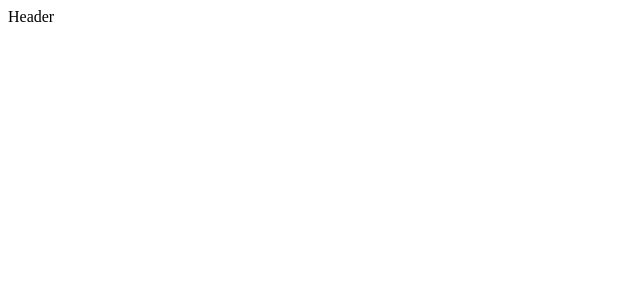
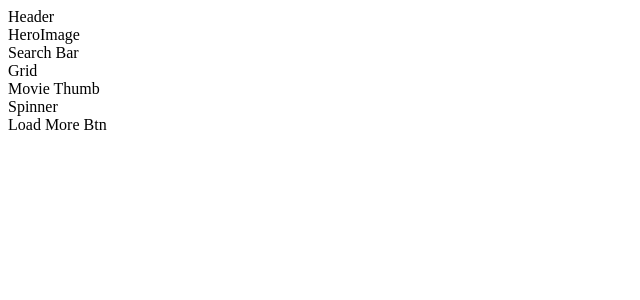
Before and after one commit to dontrellthedeveloper/Internet-Movie-Database-IMDB-Clone-, a React (Create React App) app: page / in a window 1280 px wide. Shown: the top 300 px of the page, without its empty margins (0-640 px from the left). Built offline with nearby package versions, Linux system fonts and the light colour scheme.

Commit message:
setup components for the homepage

```diff
--- a/src/components/App.js
+++ b/src/components/App.js
@@ -1,7 +1,13 @@
 import React from 'react';
 
 import Header from './elements/Header';
+import Home from "./Home";
 
-const App = () => <div><Header/></div>;
+const App = () => (
+    <div>
+        <Header/>
+        <Home/>
+    </div>
+)
 
 export default App;
--- /dev/null
+++ b/src/components/Home.js
@@ -0,0 +1,24 @@
+import React from "react";
+
+//import Components
+import HeroImage from "./elements/HeroImage";
+import SearchBar from "./elements/SearchBar";
+import Grid from './elements/Grid';
+import MovieThumb from "./elements/MovieThumb";
+import LoadMoreBtn from "./elements/LoadMoreBtn";
+import Spinner from "./elements/Spinner";
+
+const Home = () => {
+    return (
+        <>
+           <HeroImage/>
+           <SearchBar/>
+           <Grid/>
+           <MovieThumb/>
+           <Spinner/>
+           <LoadMoreBtn/>
+        </>
+    );
+};
+
+export default Home;
--- /dev/null
+++ b/src/components/elements/Grid.js
@@ -0,0 +1,11 @@
+import React from 'react';
+
+const Grid = () => {
+    return (
+        <div>
+            Grid
+        </div>
+    );
+};
+
+export default Grid;
--- /dev/null
+++ b/src/components/elements/HeroImage.js
@@ -0,0 +1,11 @@
+import React from 'react';
+
+const HeroImage = () => {
+    return (
+        <div>
+            HeroImage
+        </div>
+    );
+};
+
+export default HeroImage;
--- /dev/null
+++ b/src/components/elements/LoadMoreBtn.js
@@ -0,0 +1,11 @@
+import React from 'react';
+
+const LoadMoreBtn = () => {
+    return (
+        <div>
+            Load More Btn
+        </div>
+    );
+};
+
+export default LoadMoreBtn;
--- /dev/null
+++ b/src/components/elements/MovieThumb.js
@@ -0,0 +1,11 @@
+import React from 'react';
+
+const MovieThumb = () => {
+    return (
+        <div>
+            Movie Thumb
+        </div>
+    );
+};
+
+export default MovieThumb;
--- /dev/null
+++ b/src/components/elements/SearchBar.js
@@ -0,0 +1,11 @@
+import React from 'react';
+
+const SearchBar = () => {
+    return (
+        <div>
+            Search Bar
+        </div>
+    );
+};
+
+export default SearchBar;
--- /dev/null
+++ b/src/components/elements/Spinner.js
@@ -0,0 +1,11 @@
+import React from 'react';
+
+const Spinner = () => {
+    return (
+        <div>
+            Spinner
+        </div>
+    );
+};
+
+export default Spinner;
```
